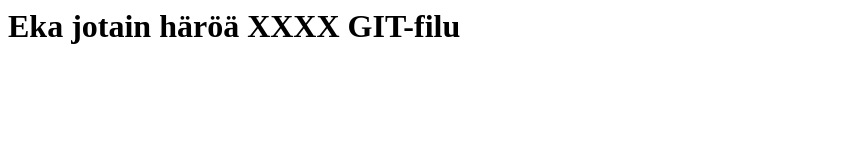
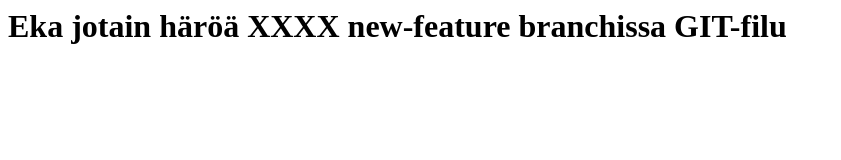
Before and after one commit to Rataas/eka, a plain HTML site: page index.html in a window 1280 px wide. Shown: the whole page, without its empty margins (0-841 px from the left). Drawn offline with Linux system fonts and the light colour scheme.

Commit message:
new feature

```diff
--- a/index.html
+++ b/index.html
@@ -1 +1 @@
-<h1> Eka jotain häröä XXXX GIT-filu</h1>
+<h1> Eka jotain häröä XXXX new-feature branchissa GIT-filu</h1>
```
